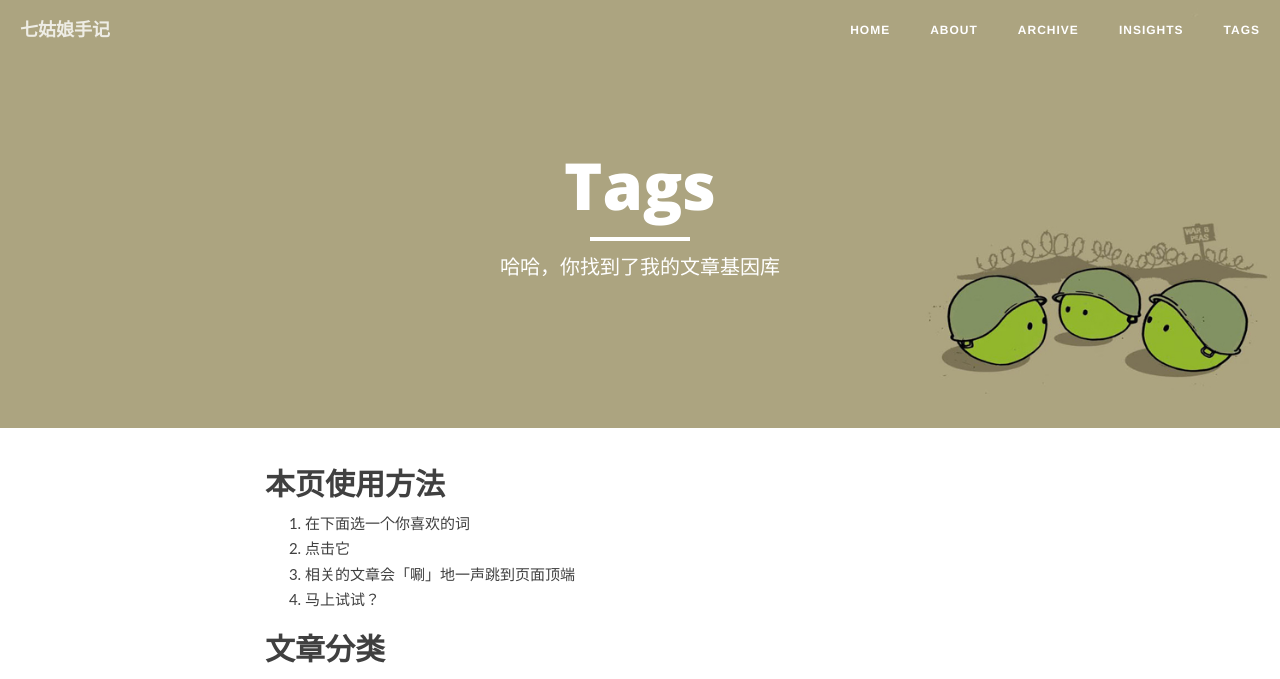
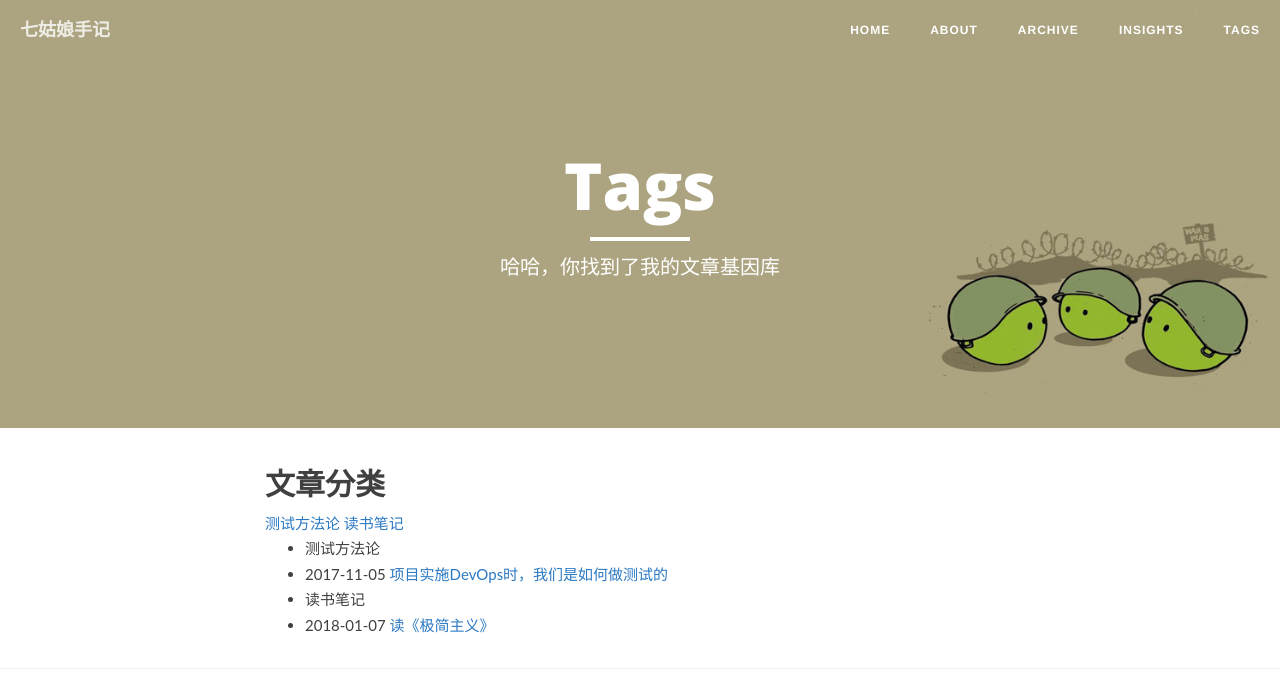
Before and after one commit to JulyShi/Blogs, a Jekyll site: the page built from tags.md, in a window 1280 px wide. Shown: the top 679 px of the page. Built offline with Jekyll 4.4.1, drawn with Linux system fonts in a browser that asks for light colours; nearby versions of some CDN libraries; library files that are not in the unit come from our copies; some of the changed lines change nothing that is shown.

Commit message:
fix some issues

```diff
--- a/_config.yml
+++ b/_config.yml
@@ -3,7 +3,7 @@
 header-img: "img/Home.jpg"
 tagline: "cn"
 description: "七姑娘|七姑娘手记"
-baseurl: ""
+baseurl: "/Blogs"
 url: "https://julyshi.github.io/Blogs"
 
 # About/contact
--- a/_layouts/page.html
+++ b/_layouts/page.html
@@ -17,8 +17,8 @@
     </div>
 </header>
 
-<link rel="stylesheet" href="/css/backtop.css">  <!-- Back Top -->
-<script type="text/javascript" src="/js/backtop.js"></script>  <!-- Back Top -->
+<link rel="stylesheet" href="{{site.baseurl}}/css/backtop.css">  <!-- Back Top -->
+<script type="text/javascript" src="{{site.baseurl}}/js/backtop.js"></script>  <!-- Back Top -->
 
 <div id="back-top">
   <a href="#top" title="回到顶部"></a>
--- a/css/backtop.css
+++ b/css/backtop.css
@@ -9,7 +9,7 @@
   width: 54px;
   height: 54px;
   display: block;
-  background: #ddd url(/img/Back-Top_Arrow.png) no-repeat center center;
+  background: #ddd url(../img/Back-Top_Arrow.png) no-repeat center center;
   background-color: #aaa;
   -webkit-border-radius: 7px;
   -moz-border-radius: 7px;
--- a/tags.md
+++ b/tags.md
@@ -4,13 +4,6 @@
 description: "哈哈，你找到了我的文章基因库"
 header-img: "img/image6.jpg"
 ---
-
-## 本页使用方法
-
-1. 在下面选一个你喜欢的词
-2. 点击它
-3. 相关的文章会「唰」地一声跳到页面顶端
-4. 马上试试？
 
 ## 文章分类
 
@@ -32,15 +25,3 @@
 {% endfor %}
 {% endfor %}
 </ul>
-
-<script src="/media/js/jquery.tagcloud.js" type="text/javascript" charset="utf-8"></script>
-<script language="javascript">
-$.fn.tagcloud.defaults = {
-    size: {start: 1, end: 1, unit: 'em'},
-      color: {start: '#f8e0e6', end: '#ff3333'}
-};
-
-$(function () {
-    $('#tag_cloud a').tagcloud();
-});
-</script>
```
